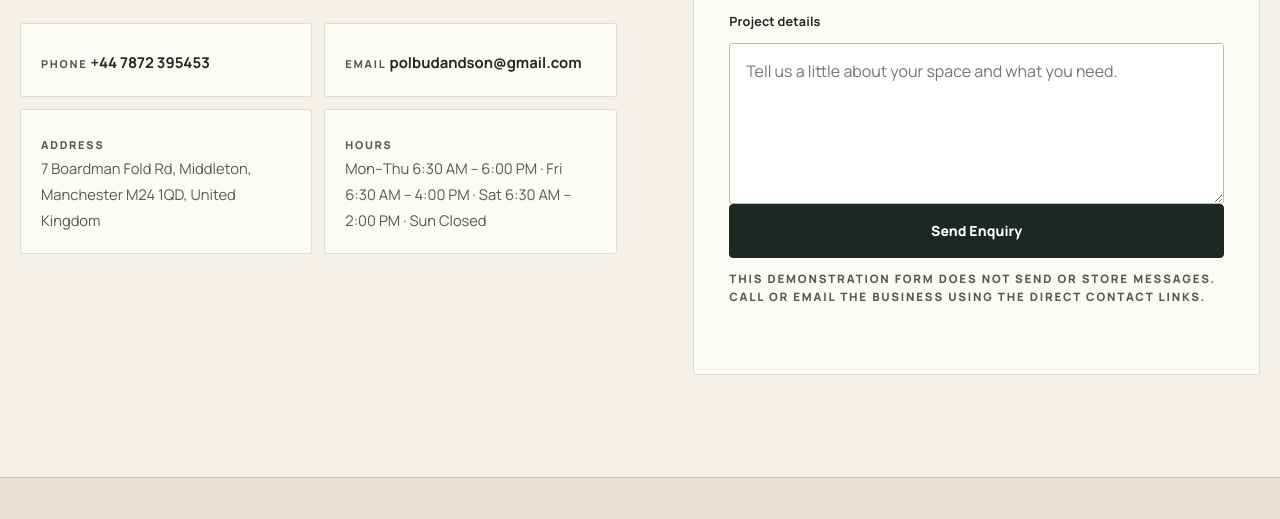
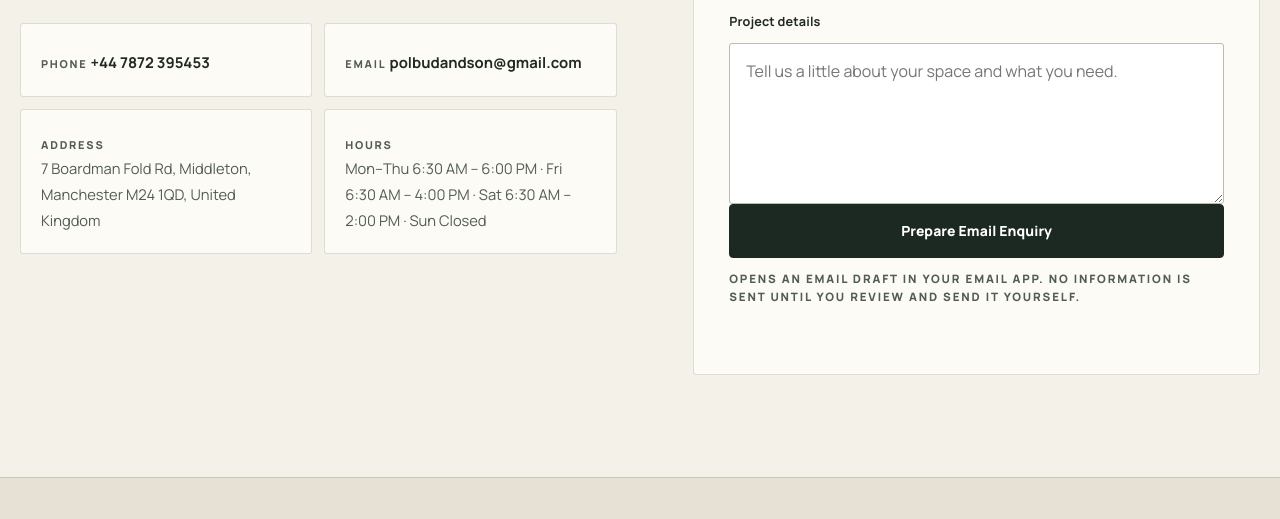
Before and after one commit to Patu-art/Day-16, a plain HTML site: page index.html in a window 1280 px wide. Shown: the part 4759-5278 px from the top of the page. Drawn offline with Linux system fonts and the light colour scheme.

Commit message:
Make enquiry form an honest email-draft interaction

```diff
--- a/index.html
+++ b/index.html
@@ -316,8 +316,8 @@
                 <textarea name="message" rows="5" placeholder="Tell us a little about your space and what you need."></textarea>
               </label>
             </div>
-            <button type="submit" class="btn btn-primary btn-block">Send Enquiry</button>
-            <p class="form-note">This demonstration form does not send or store messages. Call or email the business using the direct contact links.</p>
+            <button type="submit" class="btn btn-primary btn-block">Prepare Email Enquiry</button>
+            <p class="form-note">Opens an email draft in your email app. No information is sent until you review and send it yourself.</p>
             <p class="form-status" id="formStatus" aria-live="polite"></p>
           </form>
         </div>
```
